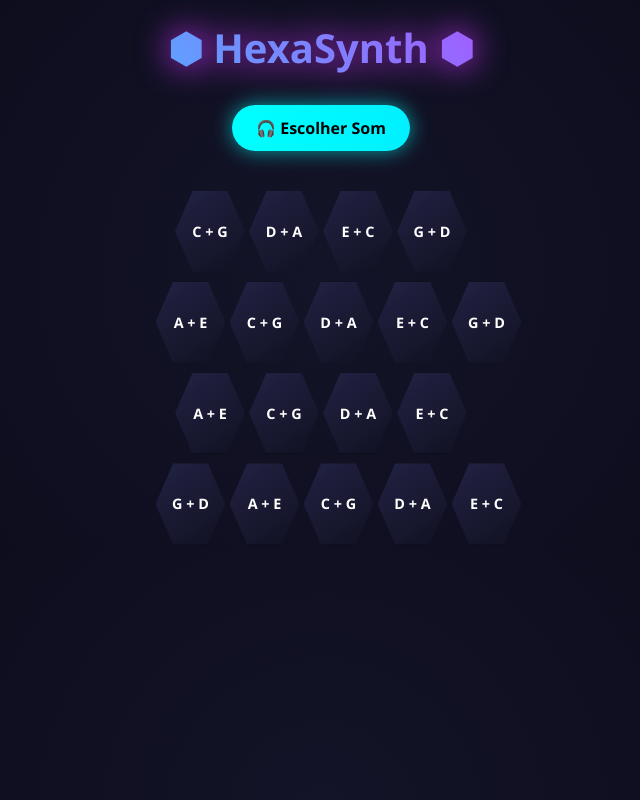
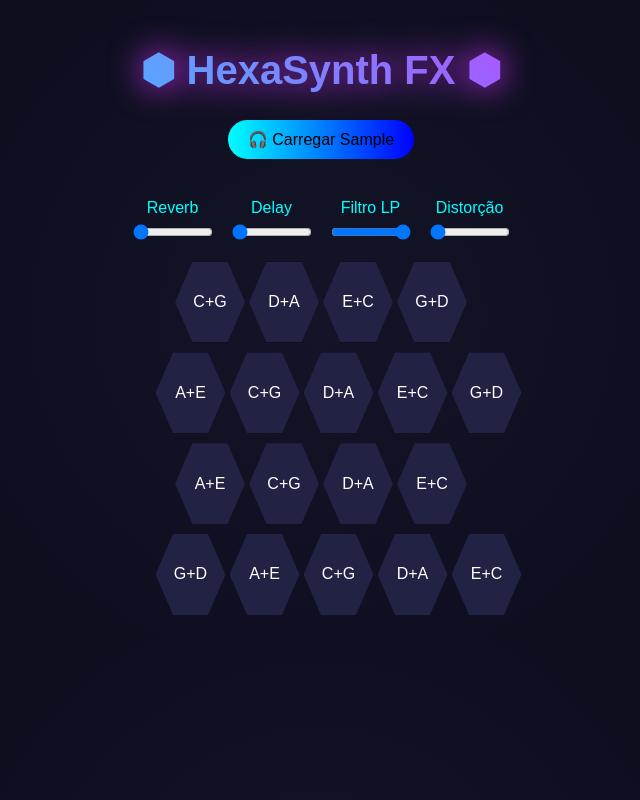
Before and after one commit to estudioporta19/Harmonia, a plain HTML site: page index.html in a window 1280 px wide. Shown: the whole page, without its empty margins (319-959 px from the left). Drawn offline with Linux system fonts and the light colour scheme; no server answers.

Commit message:
Update index.html

```diff
--- a/index.html
+++ b/index.html
@@ -3,208 +3,196 @@
 <head>
 <meta charset="UTF-8">
 <meta name="viewport" content="width=device-width, initial-scale=1.0">
-  <title>HexaSynth - Sampler Visual com Estilo</title>
+<title>HexaSynth FX</title>
 <style>
 :root {
-      --bg-color: #0a0a1a;
   --hex-size: 70px;
-      --highlight: #0ff;
-      --shadow-glow: 0 0 20px rgba(0, 255, 255, 0.6);
 }
+body {
+  background: radial-gradient(circle, #141428, #090918);
+  color: white; font-family: sans-serif;
+  text-align: center; margin: 0; padding: 20px;
+}
+h1 {
+  font-size: 2.5em;
+  background: linear-gradient(45deg,#0ff,#f0f);
+  -webkit-background-clip: text; color: transparent;
+  animation: glow 2s alternate infinite;
+}
+@keyframes glow { from{filter:drop-shadow(0 0 5px #0ff)}
+                  to{filter:drop-shadow(0 0 20px #f0f);} }
 
-    body {
-      margin: 0;
-      padding: 0;
-      background: radial-gradient(circle at center, #141428 0%, #090918 100%);
-      font-family: 'Segoe UI', sans-serif;
-      color: white;
-      overflow: hidden;
+.grid { display:flex;flex-direction:column;align-items:center;gap:10px; margin-top:20px; }
+.hex-row { display:flex; gap:4px; }
+.hex {
+  width:var(--hex-size); height:calc(var(--hex-size)*1.1547);
+  background:#222244; clip-path:polygon(25% 0,75% 0,100% 50%,75% 100%,25% 100%,0 50%);
+  display:flex;align-items:center;justify-content:center;
+  cursor:pointer; position:relative;
+  box-shadow:0 0 5px #000;
+  transition:transform .2s,filter .2s, box-shadow .2s;
 }
+.hex:hover { transform:scale(1.1); filter:brightness(1.5) saturate(1.5);
+             box-shadow: 0 0 20px #0ff; }
+.hex.active::before {
+  content:'';position:absolute;inset:-6px;
+  background:radial-gradient(circle,#0ff 20%,transparent 70%);
+  border-radius:15px;
+  animation:pulse 1s infinite;
+}
+@keyframes pulse {
+  0%{opacity:0.2;}50%{opacity:0.5;}100%{opacity:0.2;}
+}
+.controls { margin-top:20px; display:flex;justify-content:center;gap:15px; flex-wrap:wrap; }
+.knob-group { display:flex;flex-direction:column;align-items:center;color:#0ff; }
+.knob-group label { margin-bottom:5px; }
+.knob-group input { width:80px; }
 
-    h1 {
-      text-align: center;
-      font-size: 2.5em;
-      margin: 20px 0;
-      background: linear-gradient(45deg, #0ff, #f0f);
-      -webkit-background-clip: text;
-      -webkit-text-fill-color: transparent;
-      animation: glow 2s infinite alternate;
+.upload-label { padding:10px 20px; background:linear-gradient(90deg,#0ff,#00f);
+  color:#000; border-radius:20px; cursor:pointer; margin-bottom:20px;
+  display:inline-block; transition:transform .2s;
 }
-
-    @keyframes glow {
-      from { filter: drop-shadow(0 0 5px #0ff); }
-      to { filter: drop-shadow(0 0 20px #f0f); }
-    }
-
-    .grid {
-      display: flex;
-      flex-direction: column;
-      align-items: center;
-      gap: 10px;
-      margin-top: 40px;
-    }
-
-    .hex-row {
-      display: flex;
-      gap: 4px;
-    }
-
-    .hex {
-      width: var(--hex-size);
-      height: calc(var(--hex-size) * 1.1547);
-      background: linear-gradient(145deg, #222244, #111122);
-      clip-path: polygon(
-        25% 0%, 75% 0%,
-        100% 50%, 75% 100%,
-        25% 100%, 0% 50%
-      );
-      display: flex;
-      align-items: center;
-      justify-content: center;
-      font-size: 0.9em;
-      font-weight: bold;
-      cursor: pointer;
-      transition: transform 0.2s, filter 0.2s;
-      box-shadow: 0 0 5px #000;
-      position: relative;
-    }
-
-    .hex:hover {
-      transform: scale(1.1);
-      filter: brightness(1.5) saturate(1.5);
-      box-shadow: var(--shadow-glow);
-    }
-
-    .hex.active::before {
-      content: '';
-      position: absolute;
-      top: -4px;
-      left: -4px;
-      right: -4px;
-      bottom: -4px;
-      border-radius: 15px;
-      background: radial-gradient(circle, #0ff 10%, transparent 70%);
-      opacity: 0.3;
-      animation: pulse 1s infinite;
-    }
-
-    @keyframes pulse {
-      0% { transform: scale(1); opacity: 0.2; }
-      50% { transform: scale(1.1); opacity: 0.5; }
-      100% { transform: scale(1); opacity: 0.2; }
-    }
-
-    .controls {
-      text-align: center;
-      margin-top: 30px;
-    }
-
-    .controls input[type="file"] {
-      display: none;
-    }
-
-    .upload-label {
-      display: inline-block;
-      padding: 12px 24px;
-      background: linear-gradient(90deg, #0ff, #00f0ff);
-      color: #000;
-      font-weight: bold;
-      border-radius: 25px;
-      cursor: pointer;
-      box-shadow: var(--shadow-glow);
-      transition: transform 0.2s;
-    }
-
-    .upload-label:hover {
-      transform: scale(1.05);
-    }
+.upload-label:hover { transform:scale(1.05); }
+input[type=file] { display:none; }
 </style>
 </head>
 <body>
-  <h1>⬢ HexaSynth ⬢</h1>
+<h1>⬢ HexaSynth FX ⬢</h1>
+<label class="upload-label" for="fileInput">🎧 Carregar Sample</label>
+<input type="file" id="fileInput" accept="audio/*">
+
 <div class="controls">
-    <label for="fileInput" class="upload-label">🎧 Escolher Som</label>
-    <input type="file" id="fileInput" accept="audio/*">
+  <div class="knob-group">
+    <label for="reverbKnob">Reverb</label>
+    <input type="range" id="reverbKnob" min="0" max="1" step="0.01" value="0">
+  </div>
+  <div class="knob-group">
+    <label for="delayKnob">Delay</label>
+    <input type="range" id="delayKnob" min="0" max="0.5" step="0.01" value="0">
+  </div>
+  <div class="knob-group">
+    <label for="filterKnob">Filtro LP</label>
+    <input type="range" id="filterKnob" min="500" max="10000" step="100" value="10000">
+  </div>
+  <div class="knob-group">
+    <label for="distKnob">Distorção</label>
+    <input type="range" id="distKnob" min="0" max="1000" step="10" value="0">
+  </div>
 </div>
 
 <div class="grid" id="hexGrid"></div>
 
 <script>
-    const notes = ['C', 'D', 'E', 'G', 'A'];
+// Setup áudio
+let ctx = new (AudioContext||webkitAudioContext)();
+let buffer = null;
 
-    function createGrid() {
-      const grid = document.getElementById('hexGrid');
-      const pattern = [4, 5, 4, 5];
-      let index = 0;
+// Chain de efeitos
+let master = ctx.createGain();
+let convolver = ctx.createConvolver();
+let delay = ctx.createDelay();
+let delayFB = ctx.createGain();
+let filter = ctx.createBiquadFilter();
+let dist = ctx.createWaveShaper();
 
-      pattern.forEach((count, rowIdx) => {
-        const row = document.createElement('div');
-        row.className = 'hex-row';
-        if (rowIdx % 2 !== 0) row.style.marginLeft = 'calc(var(--hex-size) / 2)';
+filter.type = 'lowpass'; filter.frequency.value = 10000;
+delay.delayTime.value = 0; delayFB.gain.value = 0;
+dist.curve = makeDistCurve(0);
 
-        for (let i = 0; i < count; i++) {
-          const hex = document.createElement('div');
-          hex.className = 'hex';
-          hex.dataset.index = index;
+master.connect(convolver);
+master.connect(delay); delay.connect(delayFB); delayFB.connect(delay);
+master.connect(filter);
+convolver.connect(filter);
+delay.connect(filter);
+filter.connect(dist);
+dist.connect(ctx.destination);
+master.connect(ctx.destination);
 
-          const note1 = notes[index % notes.length];
-          const note2 = notes[(index + 3) % notes.length];
+// reverb IR simples
+fetch('https://webaudioapi.com/samples/audio-param/M1073.wav')
+  .then(r=>r.arrayBuffer()).then(b=>ctx.decodeAudioData(b))
+  .then(d=>convolver.buffer = d);
 
-          hex.textContent = `${note1} + ${note2}`;
+// criar hexágonos
+const notes = ['C','D','E','G','A'];
+function createGrid(){
+  let grid = document.getElementById('hexGrid');
+  let pattern=[4,5,4,5]; let idx=0;
+  pattern.forEach((count,row)=>{
+    let rowDiv = document.createElement('div'); rowDiv.className='hex-row';
+    if(row%2) rowDiv.style.marginLeft='calc(var(--hex-size)/2)';
+    for(let i=0;i<count;i++){
+      let h = document.createElement('div');
+      h.className = 'hex'; h.dataset.idx = idx;
+      let n1 = notes[idx % 5], n2 = notes[(idx+3)%5];
+      h.textContent = n1+'+'+n2;
+      h.addEventListener('mousedown',()=>{
+        playHex(idx); h.classList.add('active');
+      });
+      h.addEventListener('mouseup',()=>h.classList.remove('active'));
+      h.addEventListener('mouseleave',()=>h.classList.remove('active'));
+      rowDiv.appendChild(h);
+      idx++;
+    }
+    grid.appendChild(rowDiv);
+  });
+}
+createGrid();
 
-          hex.addEventListener('mousedown', () => {
-            playNote(index);
-            hex.classList.add('active');
-          });
-          hex.addEventListener('mouseup', () => hex.classList.remove('active'));
-          hex.addEventListener('mouseleave', () => hex.classList.remove('active'));
+// Carregar file
+document.getElementById('fileInput').onchange = async e=>{
+  let f = e.target.files[0];
+  let arr = await f.arrayBuffer();
+  buffer = await ctx.decodeAudioData(arr);
+};
 
-          row.appendChild(hex);
-          index++;
+// calculo disto
+function makeDistCurve(amount){
+  let k = typeof amount=='number'?amount:50;
+  let n=44100; let curve = new Float32Array(n);
+  let deg = Math.PI/180;
+  for(let i=0;i<n;i++){
+    let x = i*2/n -1;
+    curve[i] = (3+k)*x*20*deg/(Math.PI + k*Math.abs(x));
   }
-        grid.appendChild(row);
+  return curve;
+}
+
+// knobs listeners
+document.getElementById('reverbKnob').oninput = e=>{
+  convolver.normalize = true;
+  master.disconnect(); master.connect(convolver);
+  convolver.connect(filter);
+  if(e.target.value==0) master.disconnect(convolver);
+};
+document.getElementById('delayKnob').oninput = e=>{
+  delay.delayTime.value = parseFloat(e.target.value);
+  delayFB.gain.value = parseFloat(e.target.value);
+};
+document.getElementById('filterKnob').oninput = e=>{
+  filter.frequency.value = parseFloat(e.target.value);
+};
+document.getElementById('distKnob').oninput = e=>{
+  dist.curve = makeDistCurve(parseFloat(e.target.value));
+};
+
+// tocar notas
+function playHex(idx){
+  if(!buffer) return;
+  let row = Math.floor(idx/ (idx<9?4:5));
+  let sems = [ notesToSem(idx%5) + row*12,
+               notesToSem((idx+3)%5) + (row+1)*12 ];
+  sems.forEach((s,i)=>{
+    let src = ctx.createBufferSource();
+    src.buffer = buffer;
+    src.playbackRate.value = Math.pow(2, (s-60)/12);
+    src.connect(master);
+    src.start(ctx.currentTime + i*0.03);
+    src.stop(ctx.currentTime + 2);
   });
 }
 
-    createGrid();
-
-    let audioBuffer = null;
-    let context = new (window.AudioContext || window.webkitAudioContext)();
-
-    document.getElementById('fileInput').addEventListener('change', async (e) => {
-      const file = e.target.files[0];
-      if (!file) return;
-
-      const arrayBuffer = await file.arrayBuffer();
-      audioBuffer = await context.decodeAudioData(arrayBuffer);
-      console.log('Áudio carregado');
-    });
-
-    function playNote(index) {
-      if (!audioBuffer) return;
-
-      const semitones1 = notesToSemitones(index % notes.length) + 36;
-      const semitones2 = notesToSemitones((index + 3) % notes.length) + 48;
-
-      triggerSample(semitones1);
-      setTimeout(() => triggerSample(semitones2), 50);
-    }
-
-    function notesToSemitones(noteIndex) {
-      const scale = [0, 2, 4, 7, 9];
-      return scale[noteIndex];
-    }
-
-    function triggerSample(semitones) {
-      const source = context.createBufferSource();
-      source.buffer = audioBuffer;
-      const rate = Math.pow(2, (semitones - 60) / 12);
-      source.playbackRate.value = rate;
-
-      source.connect(context.destination);
-      source.start(0);
-      source.stop(context.currentTime + 2);
-    }
+function notesToSem(i){return [0,2,4,7,9][i];}
 </script>
 </body>
 </html>
```
Lines whose indentation alone changed are shown as unchanged.
